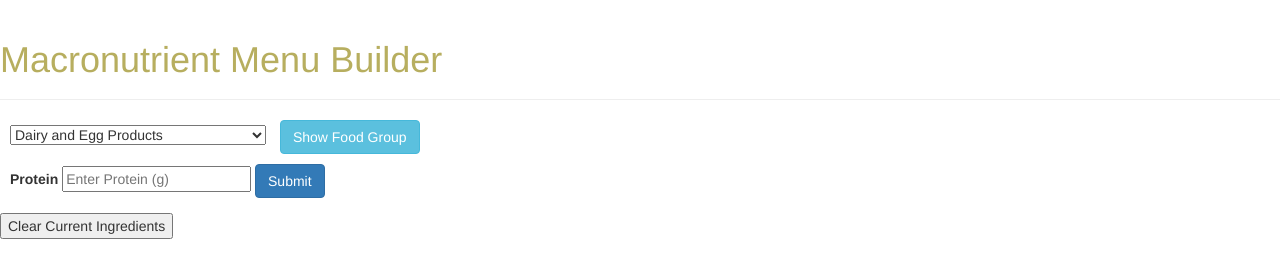
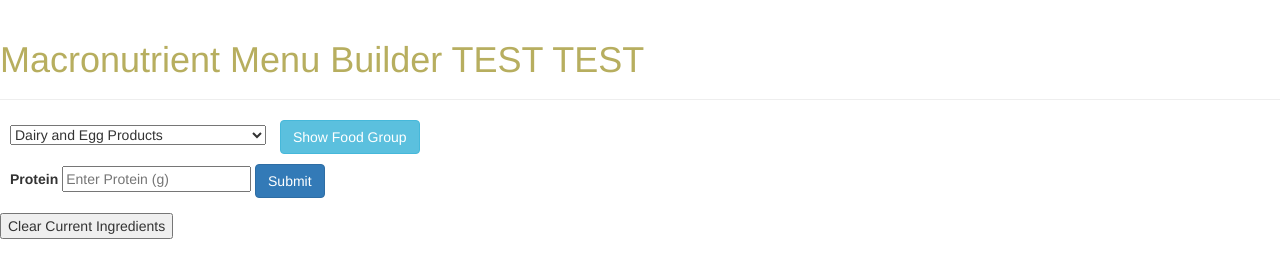
Before and after one commit to Curtismn87/MacronutrientMenuBuilder, a website: page index.html in a window 1280 px wide. Drawn offline with nearby package versions, Linux system fonts and the light colour scheme; no server answers.

Commit message:
Update index.html

```diff
--- a/index.html
+++ b/index.html
@@ -20,7 +20,7 @@
 
 <body>
   <div class="page-header mainTitle">
-    <h1> Macronutrient Menu Builder </h1>
+    <h1> Macronutrient Menu Builder TEST TEST</h1>
   </div>
 <div class="foodGroupDropdown">
   <select>
```
